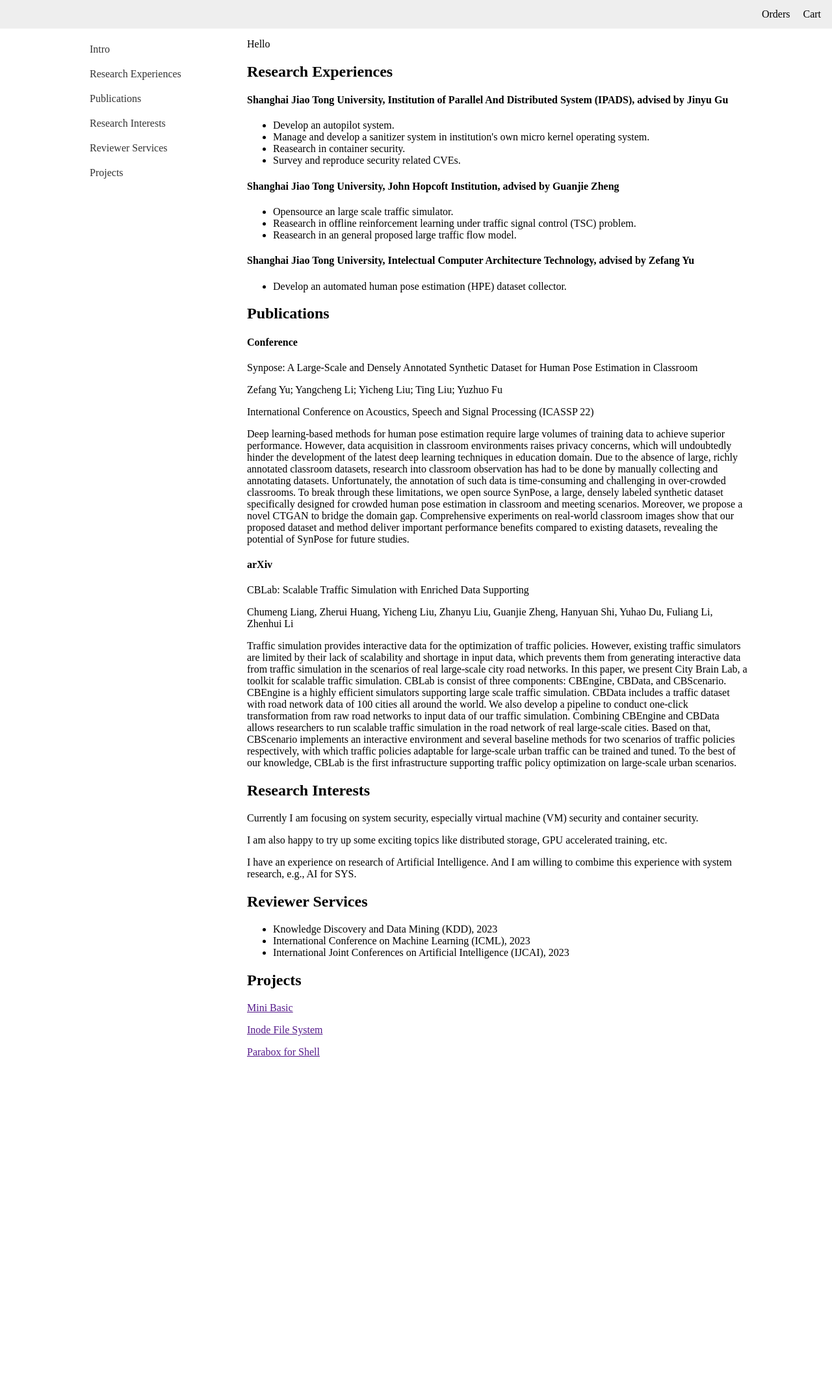
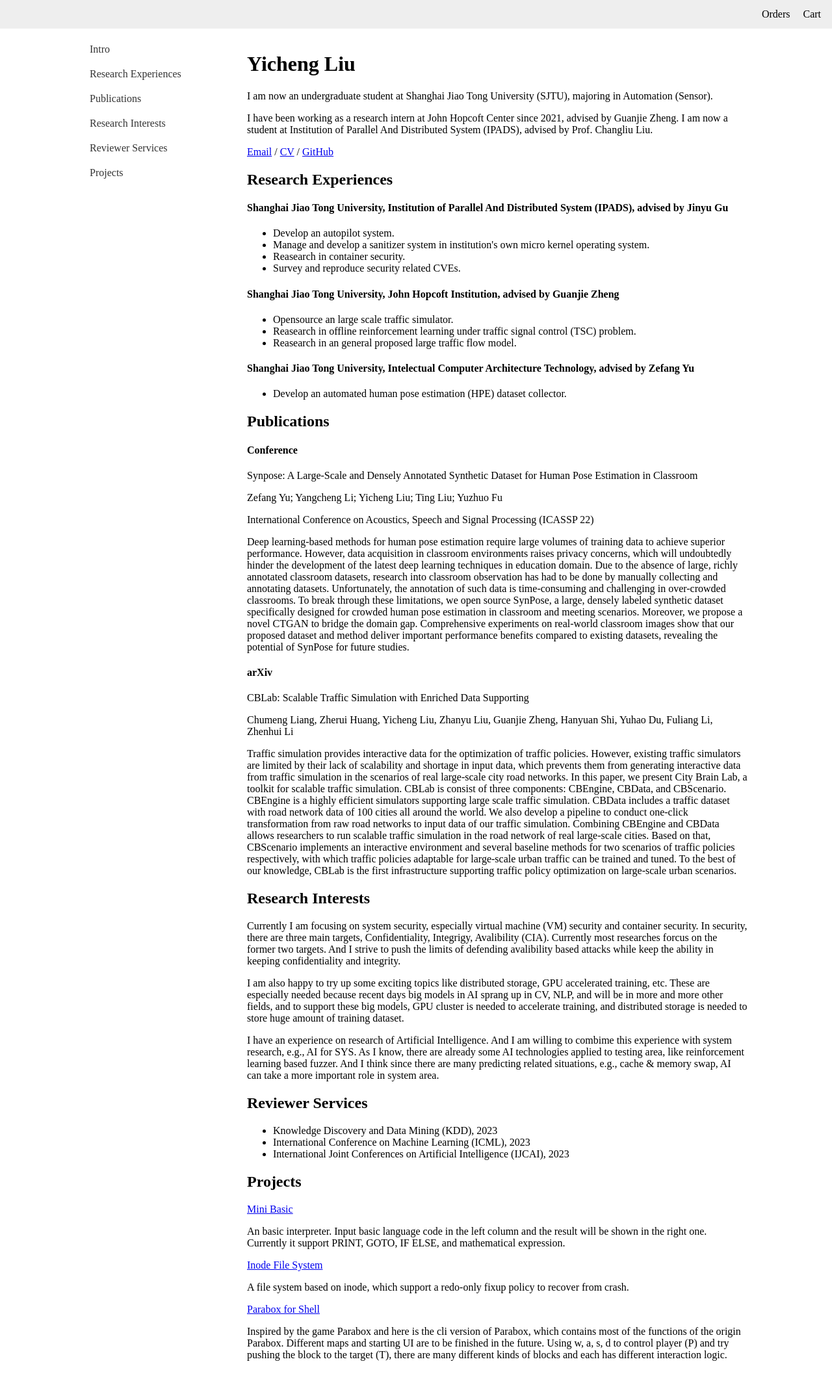
Before and after one commit to easonycliu/easonycliu.github.io, a React (Create React App) app: page /yichengliu.github.io/ in a window 1280 px wide. Shown: the whole page at 65% size. Before the commit the page ends 1659 px from the top, so only its background shows below. Built offline with nearby package versions, Linux system fonts and the light colour scheme.

Commit message:
add intro and project detailes

```diff
--- a/src/components/Data.js
+++ b/src/components/Data.js
@@ -44,18 +44,18 @@
 var projects = [
     {
         name: "Mini Basic",
-        ref: "",
-        description: ""
+        ref: "https://github.com/liuyc1515/MiniBasic/tree/master",
+        description: "An basic interpreter. Input basic language code in the left column and the result will be shown in the right one. Currently it support PRINT, GOTO, IF ELSE, and mathematical expression."
     },
     {
         name: "Inode File System",
-        ref: "",
-        description: ""
+        ref: "https://github.com/liuyc1515/InodeFS",
+        description: "A file system based on inode, which support a redo-only fixup policy to recover from crash."
     },
     {
         name: "Parabox for Shell",
-        ref: "",
-        description: ""
+        ref: "https://github.com/liuyc1515/Parabox",
+        description: "Inspired by the game Parabox and here is the cli version of Parabox, which contains most of the functions of the origin Parabox. Different maps and starting UI are to be finished in the future. Using w, a, s, d to control player (P) and try pushing the block to the target (T), there are many different kinds of blocks and each has different interaction logic."
     },
 ]
 
--- a/src/components/RightContent.js
+++ b/src/components/RightContent.js
@@ -18,7 +18,15 @@
         return (
             <div>
                 <div id="Intro">
-                    Hello
+                    <h1>Yicheng Liu</h1>
+                    <p>I am now an undergraduate student at Shanghai Jiao Tong University (SJTU), majoring in Automation (Sensor).</p>
+                    <p>
+                        I have been working as a research intern at John Hopcoft Center since 2021, advised by Guanjie Zheng.
+                        I am now a student at Institution of Parallel And Distributed System (IPADS), advised by Prof. Changliu Liu.
+                    </p>
+                    <p>
+                        <a href="liuyicheng1515@sjtu.edu.cn">Email</a> / <a href="https://liuyc1515.github.io/yichengliu.github.io/cv">CV</a> / <a href="https://github.com/liuyc1515/">GitHub</a>
+                    </p>
                 </div>
 
                 <div id="Research Experiences">
@@ -38,14 +46,21 @@
                     <h2>Research Interests</h2>
                     <p>
                         Currently I am focusing on system security, especially virtual machine (VM) security and container security.
+                        In security, there are three main targets, Confidentiality, Integrigy, Avalibility (CIA). Currently most researches
+                        forcus on the former two targets. And I strive to push the limits of defending avalibility based attacks while keep
+                        the ability in keeping confidentiality and integrity.
                     </p>
 
                     <p>
-                        I am also happy to try up some exciting topics like distributed storage, GPU accelerated training, etc.
+                        I am also happy to try up some exciting topics like distributed storage, GPU accelerated training, etc. These are especially needed
+                        because recent days big models in AI sprang up in CV, NLP, and will be in more and more other fields, and to support these big models,
+                        GPU cluster is needed to accelerate training, and distributed storage is needed to store huge amount of training dataset.
                     </p>
 
                     <p>
                         I have an experience on research of Artificial Intelligence. And I am willing to combime this experience with system research, e.g., AI for SYS.
+                        As I know, there are already some AI technologies applied to testing area, like reinforcement learning based fuzzer. And I think since there are
+                        many predicting related situations, e.g., cache & memory swap, AI can take a more important role in system area.
                     </p>
                 </div>
 
```
Also changed, not shown: 8 other files (tests, documents, lock files or other folders).
